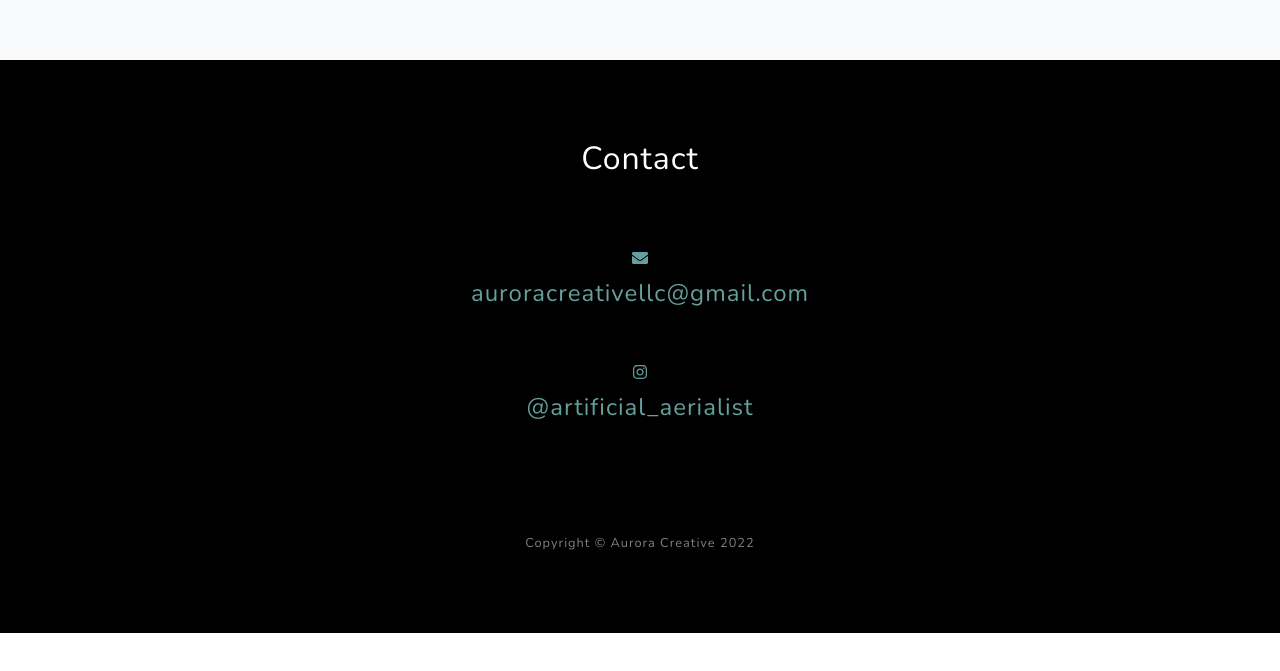
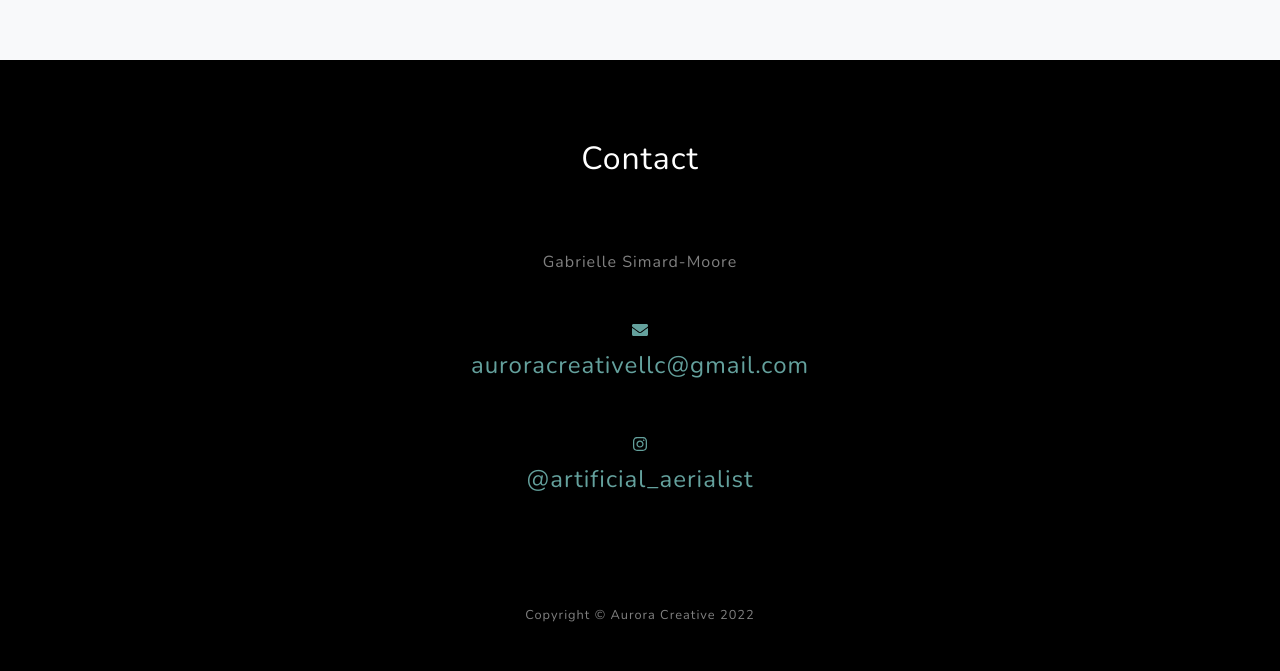
Before and after one commit to gsimore/aurora-website, a plain HTML site: page index.html in a window 1280 px wide. Shown: the part 3798-4469 px from the top of the page. Before the commit the page ends 4431 px from the top, so only its background shows below. Drawn offline with nearby package versions, Linux system fonts and the light colour scheme.

Commit message:
Add my name!

```diff
--- a/index.html
+++ b/index.html
@@ -131,6 +131,14 @@
             <div class="container">
                 <div class="row text-center d-flex justify-content-center">
                     <div class="col-md-4 mb-3 mb-md-0">
+                        <div class="py-4 h-100 text-center text-white-50">
+                            Gabrielle Simard-Moore
+                        </div>
+                    </div>
+                </div>
+
+                <div class="row text-center d-flex justify-content-center">
+                    <div class="col-md-4 mb-3 mb-md-0">
                         <div class="py-4 h-100">
                             <div class="text-center">
                                 <i class="fas fa-envelope text-primary mb-2"></i>
```
